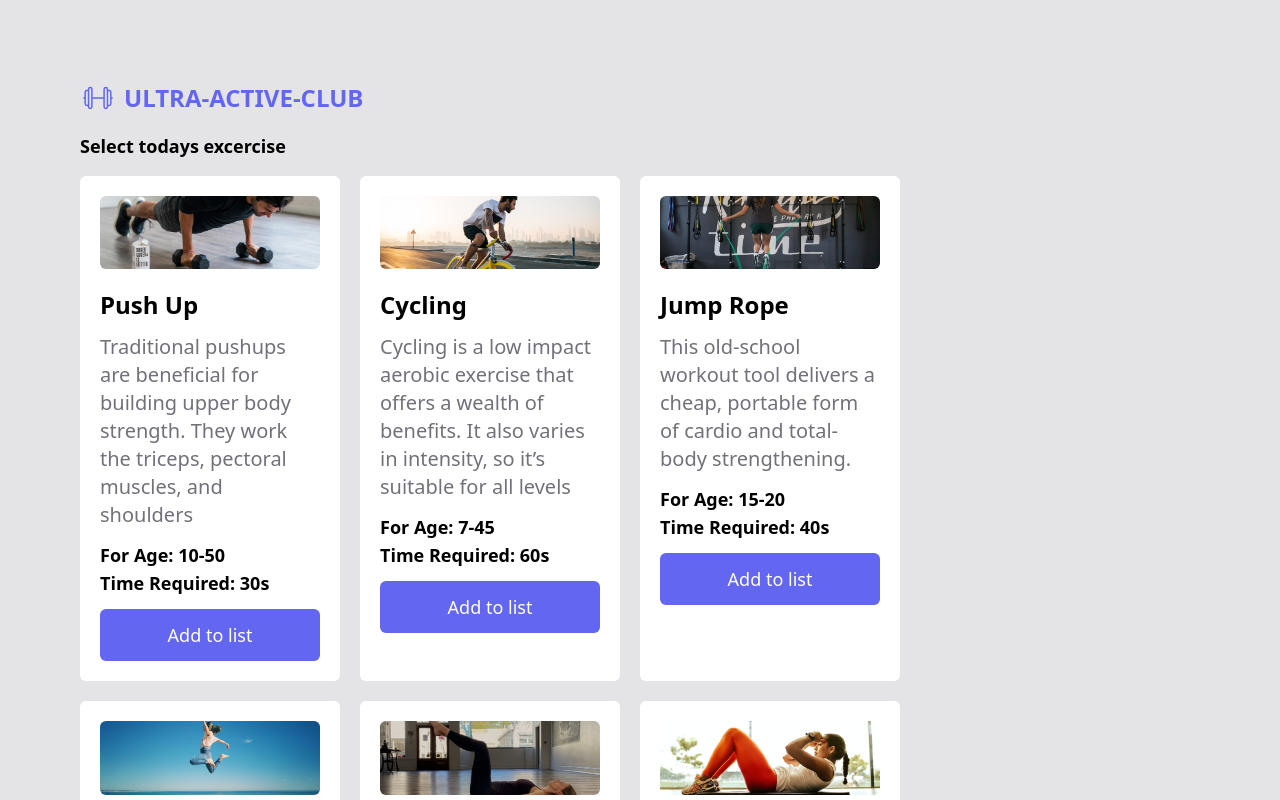
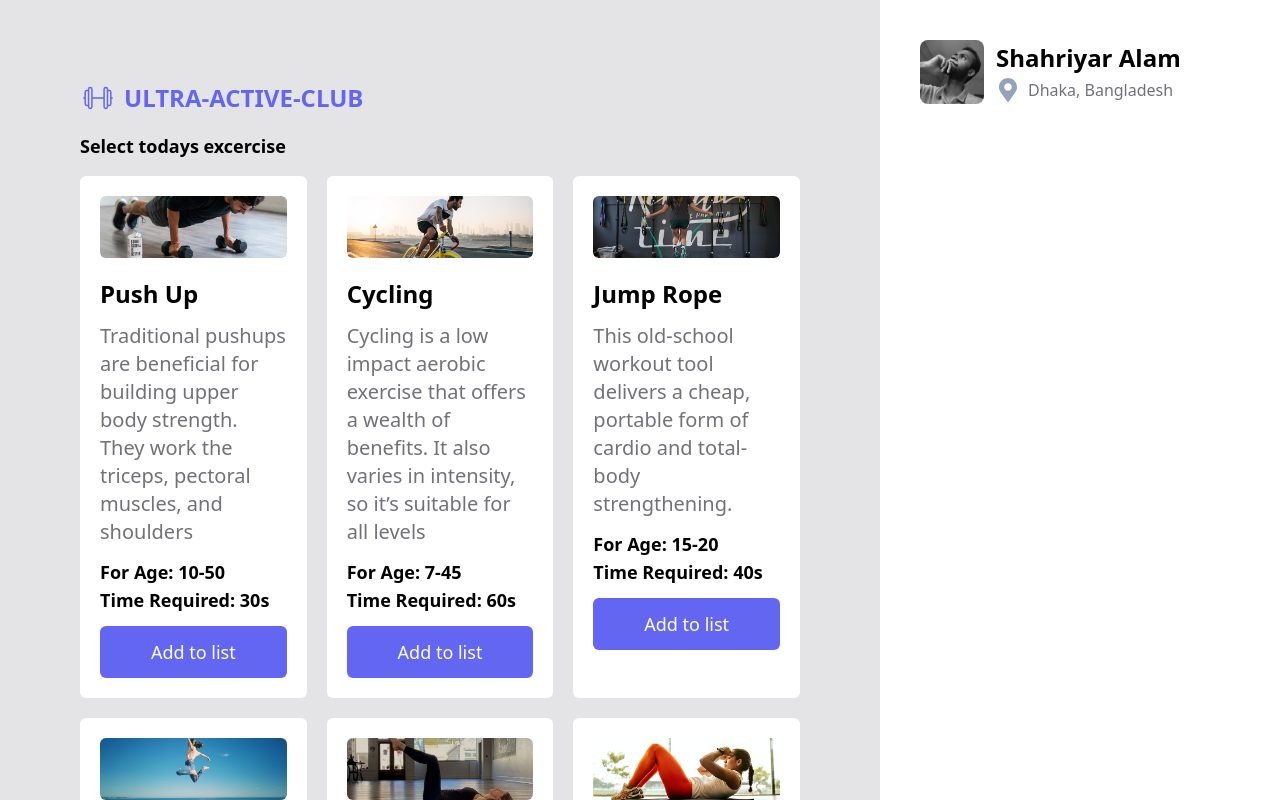
Before and after one commit to shahriyardx/club-assignment, a React (Vite) app: page / in a window 1280 px wide. Shown: the top 800 px of the page. Built offline with nearby package versions, Linux system fonts and the light colour scheme.

Commit message:
Added profile section with sidebar

```diff
--- a/src/components/Layout.tsx
+++ b/src/components/Layout.tsx
@@ -1,5 +1,6 @@
 import React from 'react'
 import Header from './Header'
+import Sidebar from './Sidebar'
 
 type Props = {
   children: React.ReactNode
@@ -7,11 +8,13 @@ type Props = {
 
 const Layout = ({ children}: Props) => {
   return (
-    <div className='grid grid-cols-[auto,300px]'>
+    <div className='grid grid-cols-[auto,400px]'>
       <div className='w-full max-w-7xl mx-auto p-20'>
         <Header />
         {children}
       </div>
+
+      <Sidebar />
     </div>
   )
 }
--- /dev/null
+++ b/src/components/Profile.tsx
@@ -0,0 +1,18 @@
+import { FaMapMarkerAlt } from "react-icons/fa"
+
+const Profile = () => {
+  return (
+    <div className="flex items-center gap-3">
+      <img src="/images/profile.jpg" alt="" className="w-16 h-16 rounded-lg" />
+      <div>
+        <h2 className="text-2xl font-bold">Shahriyar Alam</h2>
+        <p className="flex items-center gap-2 mt-1">
+          <FaMapMarkerAlt className="text-2xl text-slate-400" />
+          <span className="text-zinc-500">Dhaka, Bangladesh</span>
+        </p>
+      </div>
+    </div>
+  )
+}
+
+export default Profile
--- /dev/null
+++ b/src/components/Sidebar.tsx
@@ -0,0 +1,10 @@
+import React from "react"
+import Profile from "./Profile"
+
+const Sidebar = () => {
+  return <div className="min-h-screen bg-white p-10">
+    <Profile />
+  </div>
+}
+
+export default Sidebar
```
Also changed, not shown: public/images/profile.jpg (added).
